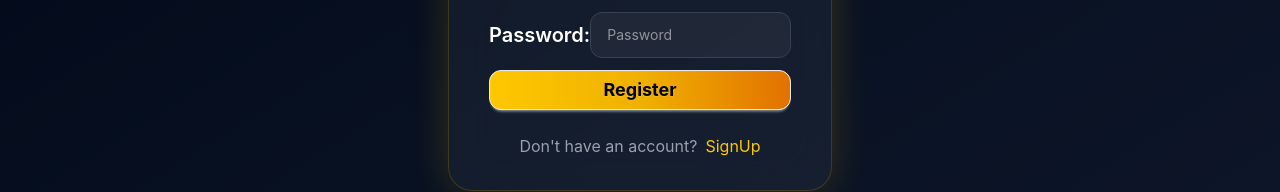
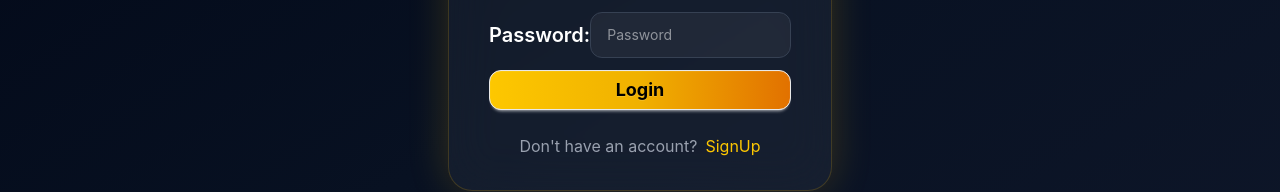
Before and after one commit to anonymousd3vil-ops/ProjectLMS, a React (Vite) app in the folder LMSFrontend/: page /login in a window 1280 px wide. Shown: the part 438-630 px from the top of the page. Built offline with nearby package versions, Linux system fonts and the light colour scheme.

Commit message:
Typo Fixed

```diff
--- a/LMSFrontend/src/pages/login.jsx
+++ b/LMSFrontend/src/pages/login.jsx
@@ -82,7 +82,7 @@ function Login(){
                             />
                         </div>
                         <div className="flex md:flex-row flex-col  justify-center md:my-1 w-full md:items-center my-3">
-                            <button type="submit" className="btn rounded-xl text-lg text-black font-bold p-1 w-full py-3 border bg-linear-to-r from-yellow-400 via-yellow-500 to-amber-600 hover:scale-[1.02] hover:shadow-[0_0_25px_rgba(234,179,8,0.6)] transition-full duration-300">Register</button>
+                            <button type="submit" className="btn rounded-xl text-lg text-black font-bold p-1 w-full py-3 border bg-linear-to-r from-yellow-400 via-yellow-500 to-amber-600 hover:scale-[1.02] hover:shadow-[0_0_25px_rgba(234,179,8,0.6)] transition-full duration-300">Login</button>
                         </div>
                         <p className="text-center text-gray-400 mt-4">
                             Don't have an account?
```
